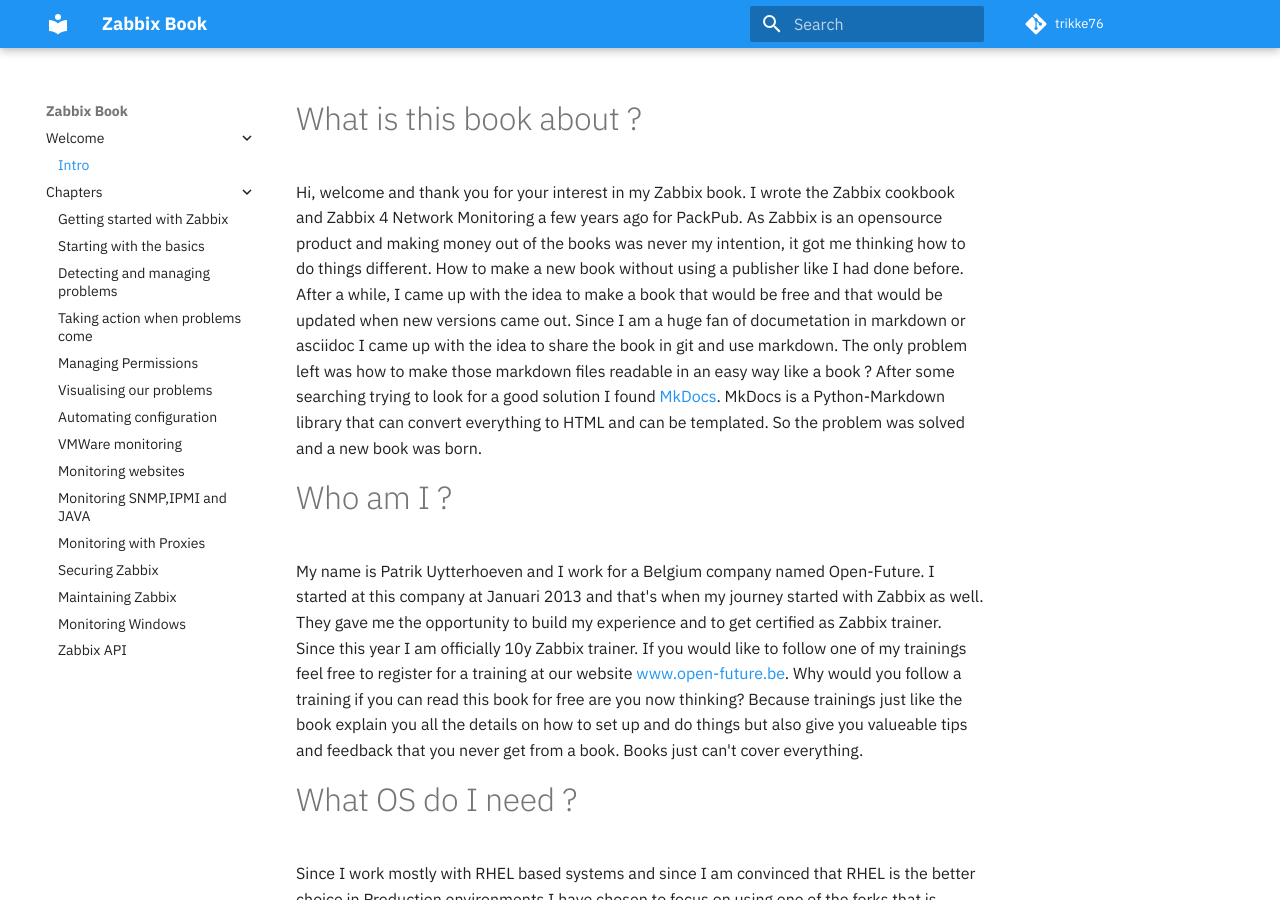
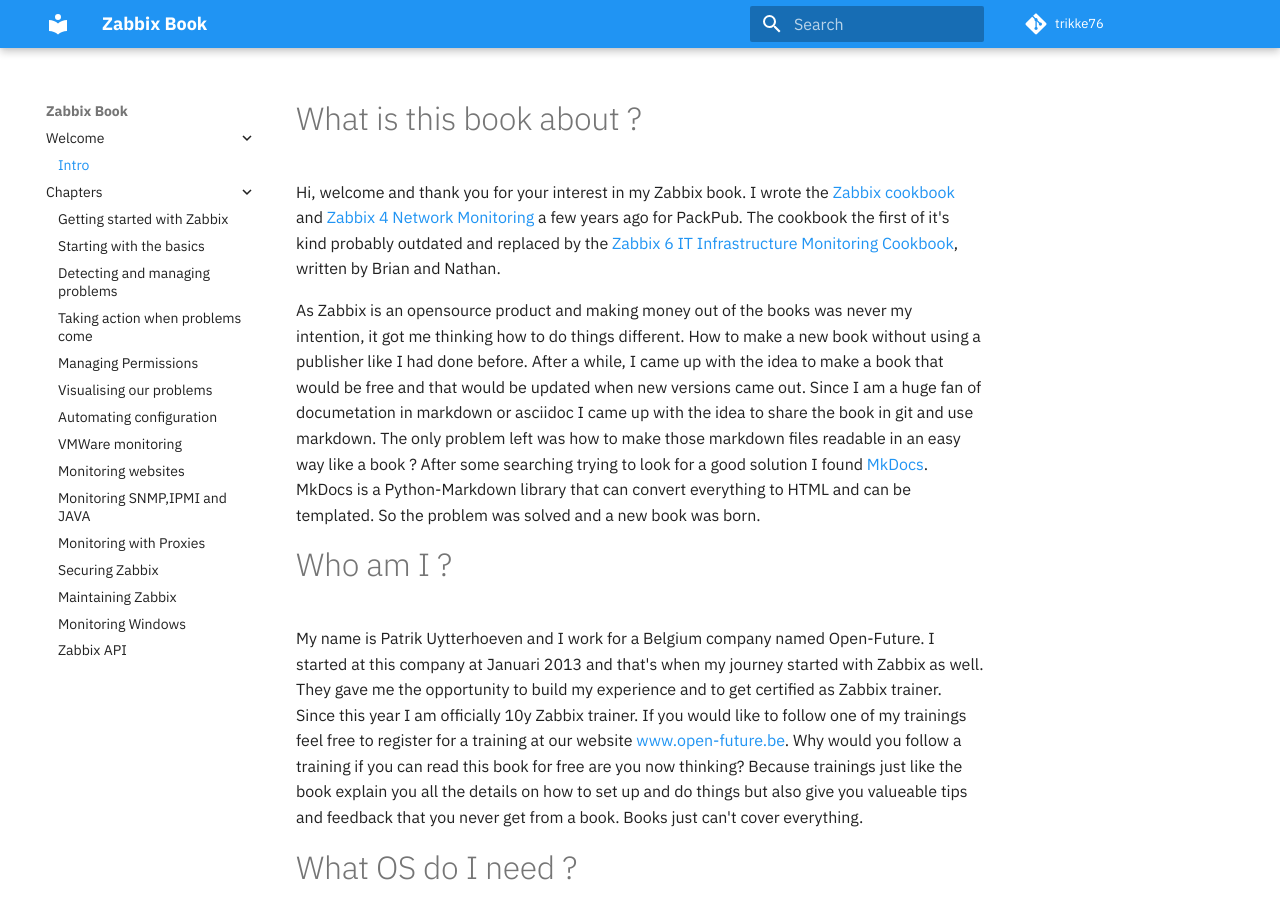
Before and after one commit to Trikke76/Zabbix-Book, an MkDocs documentation site: the page built from docs/index.md, in a window 1280 px wide and 900 px high. Built offline with MkDocs 1.6.1 and Material for MkDocs 9.7.7, drawn with Linux system fonts in a browser that asks for light colours; comment, search, counter and statistics services are not loaded.

Commit message:
added book references

```diff
--- a/docs/index.md
+++ b/docs/index.md
@@ -1,6 +1,7 @@
 # What is this book about ?
 
-Hi, welcome and thank you for your interest in my Zabbix book. I wrote the Zabbix cookbook and Zabbix 4 Network Monitoring  a few years ago for PackPub.
+Hi, welcome and thank you for your interest in my Zabbix book. I wrote the [Zabbix cookbook](https://www.packtpub.com/product/zabbix-cookbook/9781784397586) and [Zabbix 4 Network Monitoring](https://www.packtpub.com/product/zabbix-4-network-monitoring-third-edition/9781789340266) a few years ago for PackPub. The cookbook the first of it's kind probably outdated and replaced by the [Zabbix 6 IT Infrastructure Monitoring Cookbook](https://www.packtpub.com/product/zabbix-6-it-infrastructure-monitoring-cookbook-second-edition/9781803246918), written by Brian and Nathan.
+
 As Zabbix is an opensource product and making money out of the books was never my intention, it got me thinking how to do things different.
 How to make a new book without using a publisher like I had done before.
 After a while, I came up with the idea to make a book that would be free and that would be updated when new versions came out.
```
